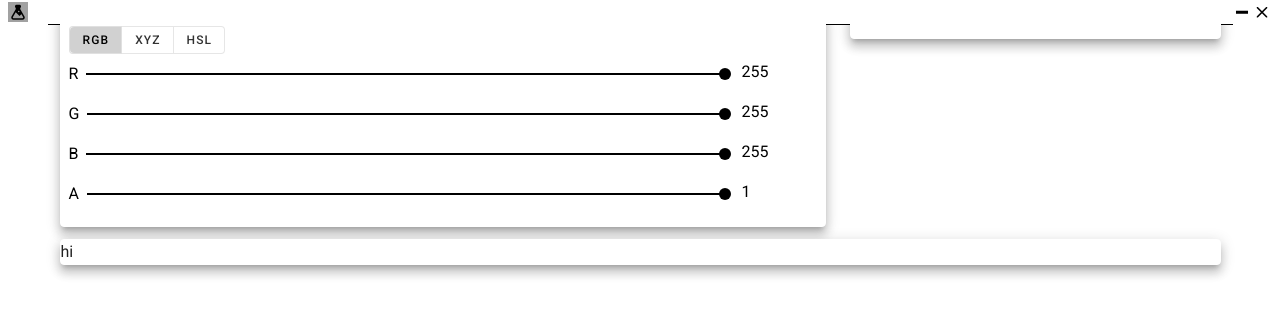
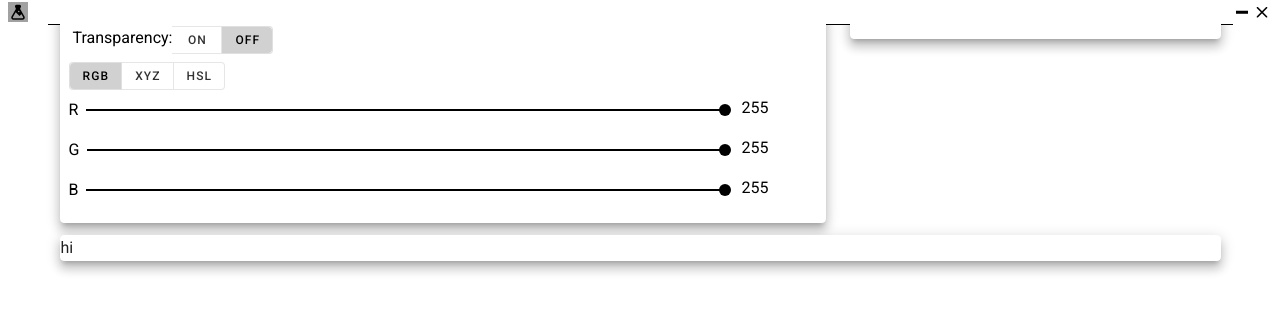
Before and after one commit to quadro313/electron-tsvyat, a Vue app: page / in a window 1280 px wide. Shown: the top 316 px of the page. Built offline with nearby package versions, Linux system fonts and the light colour scheme.

Commit message:
transparency support

```diff
--- a/src/components/ColorPicker.vue
+++ b/src/components/ColorPicker.vue
@@ -1,6 +1,29 @@
 <template>
   <v-card :color="backgroundColor" raised outlined>
     <v-container>
+      <v-row align="center" dense>
+        <v-col cols="10">
+          <v-btn-toggle v-model="transparency" mandatory>
+            <span :style="{backgroundColor: `${backgroundColor}`, color: `${foregroundColor}`}">Transparency:</span>
+            <v-btn
+              :color="foregroundColor"
+              :style="{backgroundColor: `${backgroundColor}`}"
+              small
+              outlined
+              :value="true"
+              text
+            >ON</v-btn>
+            <v-btn
+              :color="foregroundColor"
+              :style="{backgroundColor: `${backgroundColor}`}"
+              small
+              outlined
+              :value="false"
+              text
+            >OFF</v-btn>
+          </v-btn-toggle>
+        </v-col>
+      </v-row>
       <v-row align="center" dense>
         <v-col>
           <v-row align="center" :color="foregroundColor" dense class="py-0 my-0">
@@ -37,8 +60,9 @@
             </v-slider>
           </v-row>
           <v-row dense v-if="transparency">
-              <span class="pt-1" :style="{color: `${foregroundColor}`}">A</span>
+            <span class="pt-1" :style="{color: `${foregroundColor}`}">A</span>
             <v-slider
+              v-on:input="updateColor"
               :color="foregroundColor"
               :track-color="foregroundColor"
               :step=".01"
@@ -46,7 +70,7 @@
               :max="1"
               v-model="alpha"
             >
-            <template #append>
+              <template #append>
                 <input
                   :style="{width: '75px !important',color: `${foregroundColor}`, backgroundColor: `${backgroundColor}`}"
                   type="number"
@@ -64,12 +88,13 @@
 <script>
 export default {
   name: "ColorPicker",
-  props: ["backgroundColor", "foregroundColor", "transparency"],
+  props: ["backgroundColor", "foregroundColor"],
   data() {
     return {
       selectedColorMode: "RGB",
       selectedColor: [0, 0, 0],
-      alpha: 1
+      alpha: 1,
+      transparency: false
     };
   },
   computed: {
@@ -107,7 +132,8 @@ export default {
           : this.selectedColor;
       this.$store.dispatch("updateColor", {
         mode: this.selectedColorMode,
-        value: val
+        value: val,
+        alpha: this.alpha
       });
     }
   },
--- a/src/store.js
+++ b/src/store.js
@@ -72,6 +72,8 @@ export default new Vuex.Store({
       }
     },
     color: {
+      transparencyEnabled: false,
+      alpha: 1,
       RGB: {
         value: {
           original: [255, 255, 255],
@@ -87,6 +89,9 @@ export default new Vuex.Store({
     }
   },
   getters: {
+    transparencyEnabled: state => {
+      return state.color.transparencyEnabled;
+    },
     getProgramSettings: state => {
       return state.programSettings;
     },
@@ -126,7 +131,11 @@ export default new Vuex.Store({
     }
   },
   mutations: {
+    transparencyMode(state, payload) {
+      state.color.transparencyEnabled = payload.value;
+    },
     updateRGB(state, payload) {
+      state.color.alpha = payload.alpha;
       state.color.RGB.value.original = payload.value.original;
       state.color.RGB.value.clamped = payload.value.clamped;
 
@@ -134,6 +143,7 @@ export default new Vuex.Store({
       state.color.HSL.value = color.RGBtoHSL(payload.value.clamped);
     },
     updateXYZ(state, payload) {
+      state.color.alpha = payload.alpha;
       state.color.XYZ.value = payload.value;
 
       let rgb = color.XYZtoRGB(payload.value);
@@ -142,6 +152,7 @@ export default new Vuex.Store({
       state.color.HSL.value = color.RGBtoHSL(rgb.clamped);
     },
     updateHSL(state, payload) {
+      state.color.alpha = payload.alpha;
       state.color.HSL.value = payload.value;
 
       let rgb = color.HSLtoRGB(payload.value);
--- a/src/views/Home.vue
+++ b/src/views/Home.vue
@@ -3,7 +3,7 @@
                  height="100%" class="py-0 my-0">
         <v-row align="stretch">
             <v-col cols="8" class="py-0 my-0">
-                <ColorPicker :backgroundColor="color" :foregroundColor="complementary" :transparency="transparency"></ColorPicker>
+                <ColorPicker :backgroundColor="color" :foregroundColor="complementary"></ColorPicker>
             </v-col>
             <v-col class="py-0 my-0">
                 <v-card :color="color" raised outlined>
```
